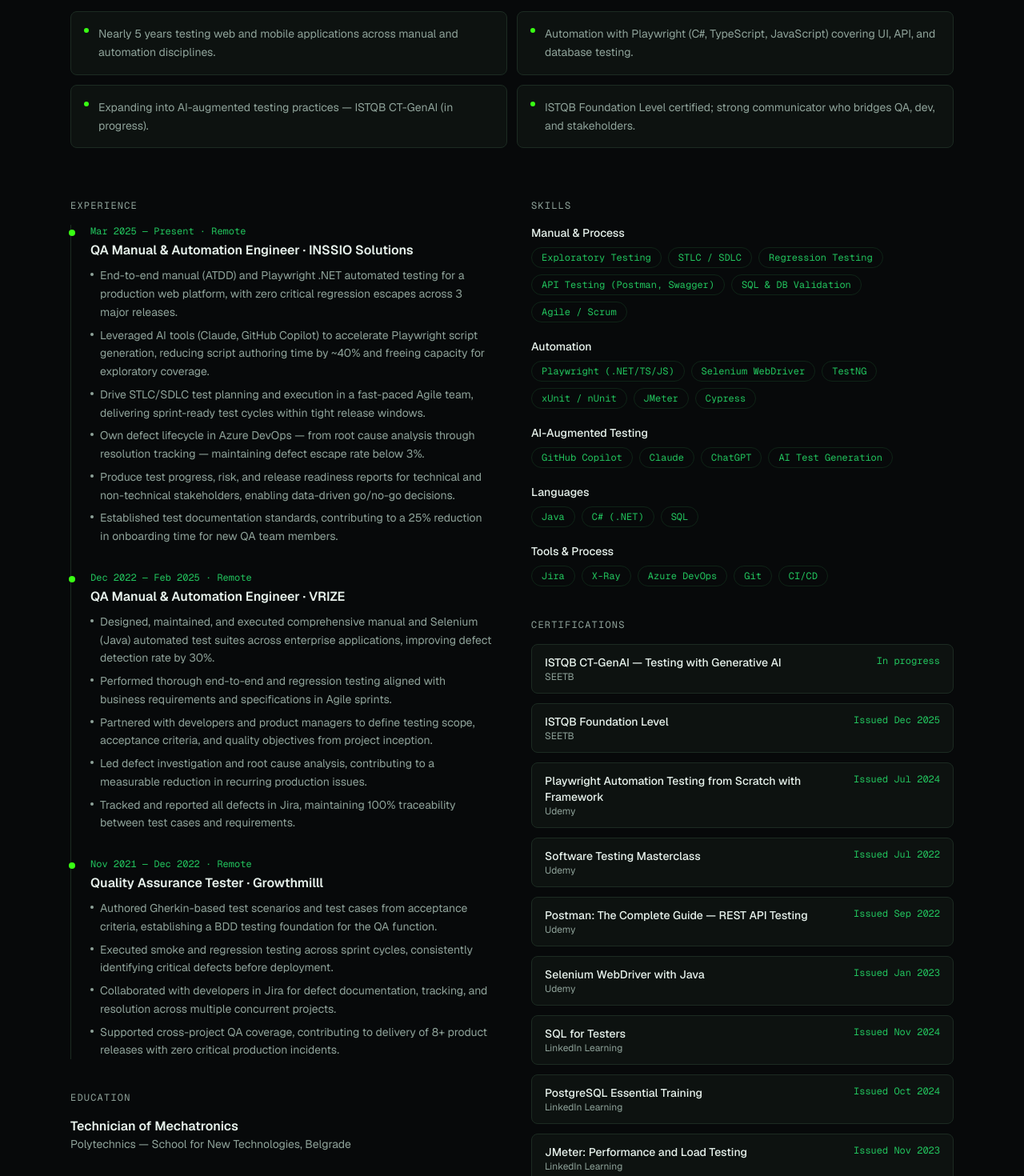
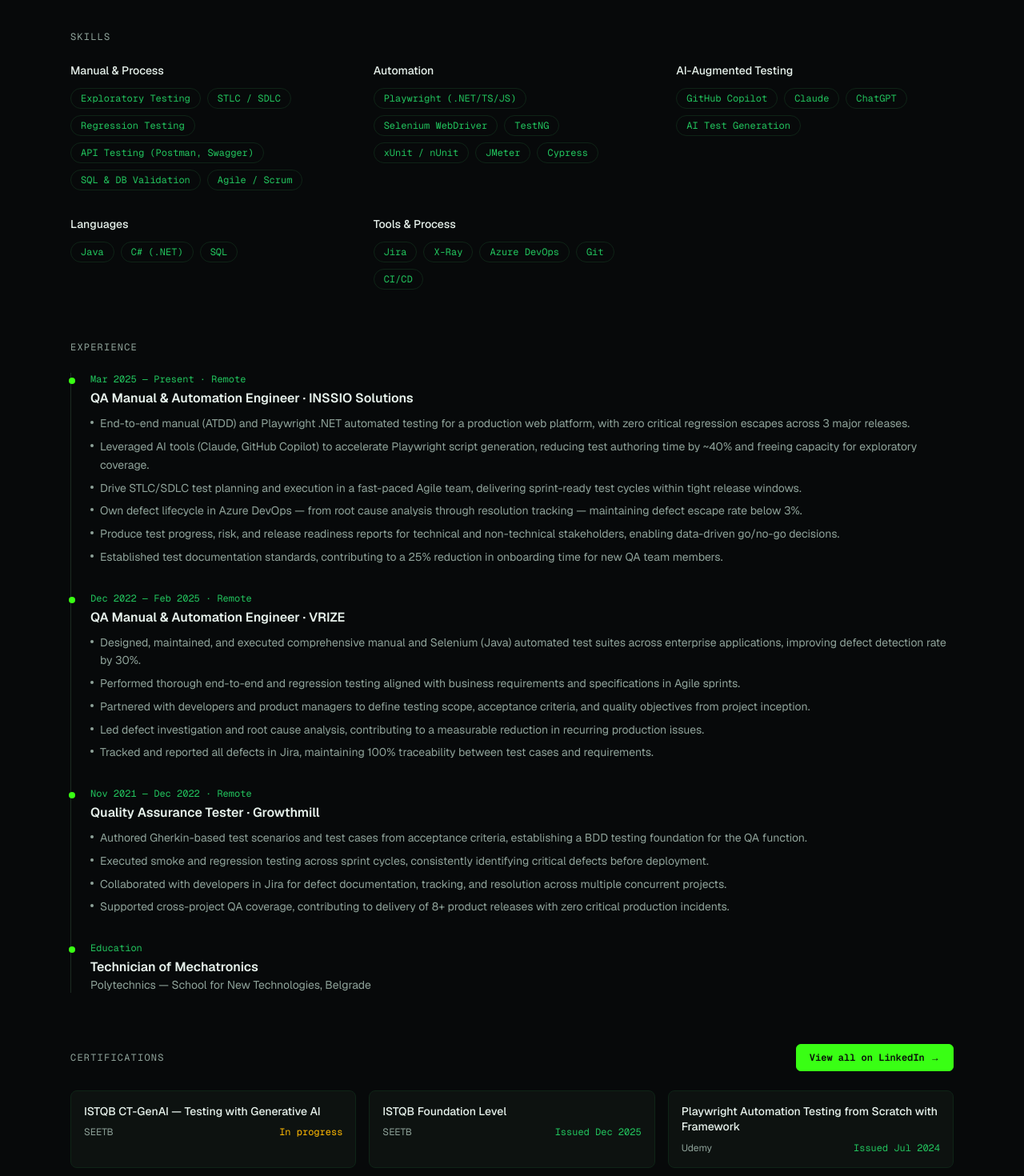
Before and after one commit to lazarjoviciclj96/MyPortfolioWebsite, a Next.js app: page / in a window 1280 px wide. Shown: the part 1320-2790 px from the top of the page at 80% size. Built offline with nearby package versions, Linux system fonts and the light colour scheme.

Commit message:
About me section re-design

```diff
--- a/src/components/About.tsx
+++ b/src/components/About.tsx
@@ -1,5 +1,7 @@
 import Image from "next/image";
 import { about, personal } from "@/data/profile";
+
+const certificationsUrl = `${personal.linkedin}details/certifications/`;
 
 export default function About() {
   return (
@@ -25,24 +27,36 @@
           </p>
         </div>
 
-        <div className="mt-10 grid gap-3 sm:grid-cols-2">
-          {about.highlights.map((point) => (
-            <div
-              key={point}
-              className="flex items-start gap-3 rounded-lg border border-border bg-background-elevated p-4"
+        <div className="mt-16">
+          <h3 className="font-mono text-xs uppercase tracking-widest text-muted">
+            Skills
+          </h3>
+          <div className="mt-6 grid gap-8 sm:grid-cols-2 lg:grid-cols-3">
+            {Object.entries(about.skills).map(([group, items]) => (
+              <div key={group}>
+                <p className="mb-3 text-sm font-medium text-foreground">
+                  {group}
+                </p>
+                <div className="flex flex-wrap gap-2">
+                  {items.map((skill) => (
+                    <span
+                      key={skill}
+                      className="rounded-full border border-neon-dim px-3 py-1 font-mono text-xs text-neon-soft"
                     >
-              <span className="mt-1 h-1.5 w-1.5 shrink-0 rounded-full bg-neon" />
-              <p className="text-sm leading-relaxed text-muted">{point}</p>
+                      {skill}
+                    </span>
+                  ))}
+                </div>
               </div>
             ))}
           </div>
+        </div>
 
-        <div className="mt-16 grid gap-12 lg:grid-cols-2">
-          <div>
+        <div className="mt-16">
           <h3 className="font-mono text-xs uppercase tracking-widest text-muted">
             Experience
           </h3>
-            <ol className="mt-4 space-y-8 border-l border-border pl-6">
+          <ol className="mt-6 space-y-8 border-l border-border pl-6">
             {about.experience.map((job) => (
               <li key={`${job.company}-${job.period}`} className="relative">
                 <span className="absolute -left-[27px] top-1.5 h-2 w-2 rounded-full bg-neon" />
@@ -65,66 +79,56 @@
                 </ul>
               </li>
             ))}
+            {about.education.map((edu) => (
+              <li key={edu.degree} className="relative">
+                <span className="absolute -left-[27px] top-1.5 h-2 w-2 rounded-full bg-neon" />
+                <p className="font-mono text-xs text-neon-soft">Education</p>
+                <p className="mt-1 font-semibold text-foreground">
+                  {edu.degree}
+                </p>
+                <p className="text-sm text-muted">{edu.school}</p>
+              </li>
+            ))}
           </ol>
-
-            <h3 className="mt-10 font-mono text-xs uppercase tracking-widest text-muted">
-              Education
-            </h3>
-            <div className="mt-4 space-y-2">
-              {about.education.map((edu) => (
-                <div key={edu.degree}>
-                  <p className="font-semibold text-foreground">{edu.degree}</p>
-                  <p className="text-sm text-muted">{edu.school}</p>
-                </div>
-              ))}
-            </div>
         </div>
 
-          <div>
+        <div className="mt-16">
+          <div className="flex flex-wrap items-center justify-between gap-4">
             <h3 className="font-mono text-xs uppercase tracking-widest text-muted">
-              Skills
+              Certifications
             </h3>
-            <div className="mt-4 space-y-5">
-              {Object.entries(about.skills).map(([group, items]) => (
-                <div key={group}>
-                  <p className="mb-2 text-sm font-medium text-foreground">
-                    {group}
+            <a
+              href={certificationsUrl}
+              target="_blank"
+              rel="noopener noreferrer"
+              className="rounded-md border border-neon bg-neon px-4 py-2 font-mono text-xs font-semibold text-background transition-colors hover:bg-neon-soft hover:border-neon-soft"
+            >
+              View all on LinkedIn →
+            </a>
+          </div>
+          <div className="mt-6 grid gap-4 sm:grid-cols-2 lg:grid-cols-3">
+            {about.certifications.map((cert) => (
+              <div
+                key={cert.name}
+                className="flex flex-col gap-2 rounded-lg border border-neon-dim bg-background-elevated px-4 py-4"
+              >
+                <p className="text-sm font-medium leading-snug text-foreground">
+                  {cert.name}
                 </p>
-                  <div className="flex flex-wrap gap-2">
-                    {items.map((skill) => (
+                <div className="flex items-center justify-between gap-3">
+                  <span className="text-xs text-muted">{cert.issuer}</span>
                   <span
-                        key={skill}
-                        className="rounded-full border border-neon-dim px-3 py-1 font-mono text-xs text-neon-soft"
+                    className={`whitespace-nowrap font-mono text-xs ${
+                      cert.status.toLowerCase().includes("progress")
+                        ? "text-amber-400"
+                        : "text-neon-soft"
+                    }`}
                   >
-                        {skill}
+                    {cert.status}
                   </span>
-                    ))}
                 </div>
               </div>
             ))}
-            </div>
-
-            <h3 className="mt-10 font-mono text-xs uppercase tracking-widest text-muted">
-              Certifications
-            </h3>
-            <ul className="mt-4 space-y-3">
-              {about.certifications.map((cert) => (
-                <li
-                  key={cert.name}
-                  className="flex items-start justify-between gap-3 rounded-lg border border-border bg-background-elevated px-4 py-3"
-                >
-                  <div>
-                    <p className="text-sm font-medium text-foreground">
-                      {cert.name}
-                    </p>
-                    <p className="text-xs text-muted">{cert.issuer}</p>
-                  </div>
-                  <span className="whitespace-nowrap font-mono text-xs text-neon-soft">
-                    {cert.status}
-                  </span>
-                </li>
-              ))}
-            </ul>
           </div>
         </div>
       </div>
--- a/src/data/profile.ts
+++ b/src/data/profile.ts
@@ -30,12 +30,6 @@
 export const about = {
   summary:
     "Manual and Automation QA Engineer passionate about shipping reliable software — combining manual testing, automation, and AI-assisted testing practices to catch bugs early, before they reach end users. I work best in small to medium-sized teams, specialize in SaaS products, and I'm a confident communicator who enjoys mentoring junior testers and bridging the gap between QA, engineering, and stakeholders.",
-  highlights: [
-    "Nearly 5 years testing web and mobile applications across manual and automation disciplines.",
-    "Automation with Playwright (C#, TypeScript, JavaScript) covering UI, API, and database testing.",
-    "Expanding into AI-augmented testing practices — ISTQB CT-GenAI (in progress).",
-    "ISTQB Foundation Level certified; strong communicator who bridges QA, dev, and stakeholders.",
-  ],
   experience: [
     {
       role: "QA Manual & Automation Engineer",
@@ -44,7 +38,7 @@
       location: "Remote",
       bullets: [
         "End-to-end manual (ATDD) and Playwright .NET automated testing for a production web platform, with zero critical regression escapes across 3 major releases.",
-        "Leveraged AI tools (Claude, GitHub Copilot) to accelerate Playwright script generation, reducing script authoring time by ~40% and freeing capacity for exploratory coverage.",
+        "Leveraged AI tools (Claude, GitHub Copilot) to accelerate Playwright script generation, reducing test authoring time by ~40% and freeing capacity for exploratory coverage.",
         "Drive STLC/SDLC test planning and execution in a fast-paced Agile team, delivering sprint-ready test cycles within tight release windows.",
         "Own defect lifecycle in Azure DevOps — from root cause analysis through resolution tracking — maintaining defect escape rate below 3%.",
         "Produce test progress, risk, and release readiness reports for technical and non-technical stakeholders, enabling data-driven go/no-go decisions.",
@@ -66,7 +60,7 @@
     },
     {
       role: "Quality Assurance Tester",
-      company: "Growthmilll",
+      company: "Growthmill",
       period: "Nov 2021 — Dec 2022",
       location: "Remote",
       bullets: [
@@ -156,7 +150,7 @@
   },
   {
     title: "BDD Testing Foundation",
-    company: "Growthmilll",
+    company: "Growthmill",
     description:
       "Authored Gherkin-based test scenarios and cases from acceptance criteria, establishing a BDD testing foundation and running smoke/regression cycles across multiple concurrent projects.",
     tags: ["Gherkin", "BDD", "Jira"],
```
Lines whose indentation alone changed are shown as unchanged.
